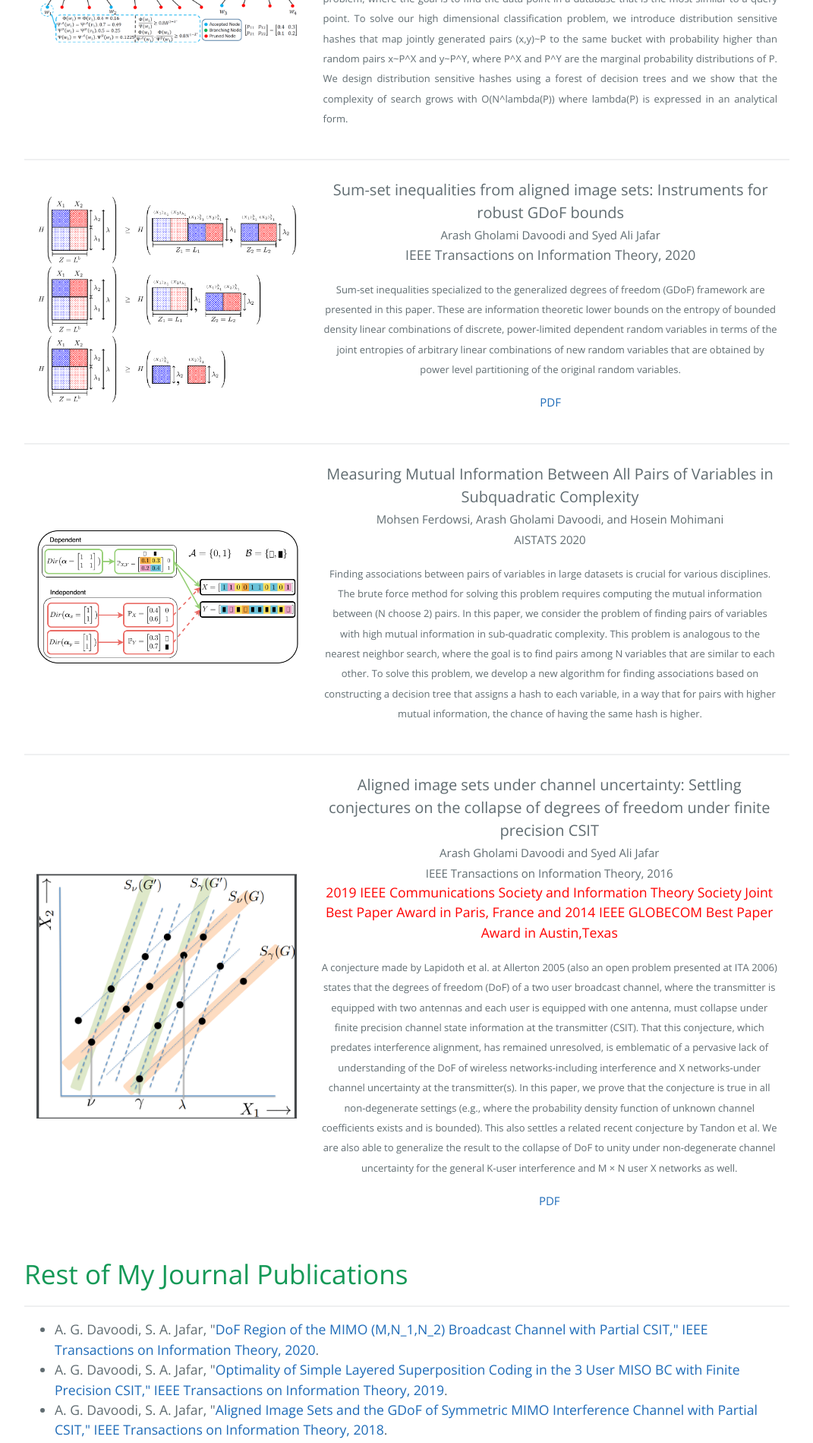
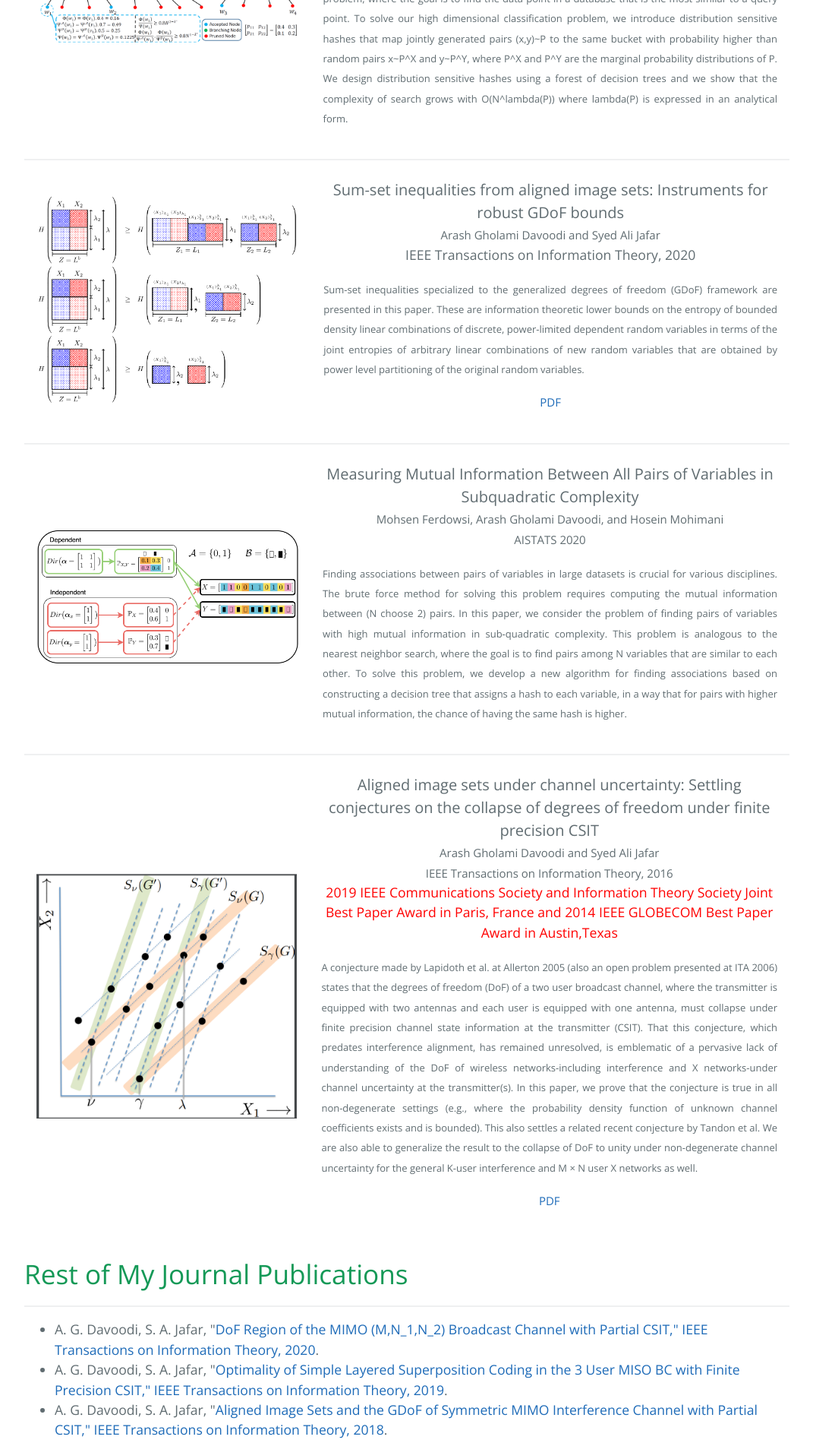
Before and after one commit to arashgholami/arashgholami.github.io, a Jekyll site: the page built from index.md, in a window 1280 px wide. Shown: the part 1051-2950 px from the top of the page at 76% size, without its empty margins (104-1175 px from the left). Built offline with Jekyll 4.4.1, drawn with Linux system fonts in a browser that asks for light colours.

Commit message:
Update index.md

```diff
--- a/index.md
+++ b/index.md
@@ -56,14 +56,14 @@ layout: default
             <font style="font-size:15px">Arash Gholami Davoodi and Syed Ali Jafar</font><br>
               IEEE Transactions  on Information Theory, 2020<br>
              </p>
-             <p align="justify" class="text right-align text-large add-top-margin" style="width:100%;" align="center">
+             <p align="justify" class="text right-align text-large add-top-margin" style="width:100%;" >
             <font style="font-size:13px">Sum-set inequalities specialized to the generalized degrees of freedom (GDoF)
 framework are presented in this paper. These are information theoretic lower bounds on the entropy of bounded density
 linear combinations of discrete, power-limited dependent random variables in terms of the joint
 entropies of arbitrary linear combinations of new random variables that are obtained by power
 level partitioning of the original random variables. </font><br>
                 </p>
-           <p  class="text right-align text-large add-top-margin" align="center">
+           <p class="text right-align text-large add-top-margin" style="width:100%;" align="center">
 <font style="font-size:15px"> <a href="https://arxiv.org/pdf/1703.01168.pdf">PDF</a> </font>
           </p>
         </td>
@@ -87,7 +87,7 @@ level partitioning of the original random variables. </font><br>
             <font style="font-size:15px">Mohsen Ferdowsi, Arash Gholami Davoodi,  and Hosein Mohimani<br>
             AISTATS 2020</font><br>
             </p>
-            <p align="justify" class="text right-align text-large add-top-margin" align="center">
+            <p align="justify" class="text right-align text-large add-top-margin" >
             <font style="font-size:13px">Finding associations between pairs of variables in large datasets is crucial for various disciplines. The brute force method for solving this problem requires computing the mutual information between (N choose 2) pairs. In this paper, we consider the problem of finding pairs of variables with high mutual information in sub-quadratic complexity. This problem is analogous to the nearest neighbor search, where the goal is to find pairs
 among N variables that are similar to each other. To solve this problem, we develop a
 new algorithm for finding associations based on constructing a decision tree that assigns a
@@ -115,7 +115,7 @@ of having the same hash is higher. </font><br>
                  IEEE Transactions on Information Theory, 2016</font><br>
               <font style="color:red;"> 2019 IEEE Communications Society and Information Theory Society Joint Best Paper Award in Paris, France and 2014 IEEE GLOBECOM Best Paper Award in Austin,Texas </font><br>
              </p>
-             <p align="justify" class="text right-align text-large add-top-margin" align="center">
+             <p align="justify" class="text right-align text-large add-top-margin" >
                <font style="font-size:13px">A conjecture made by Lapidoth et al. at Allerton 2005 (also an open problem presented at ITA 2006) states that the degrees of freedom (DoF) of a two user broadcast channel, where the transmitter is equipped with two antennas and each user is equipped with one antenna, must collapse under finite precision channel state information at the transmitter (CSIT). That this conjecture, which predates interference alignment, has remained unresolved, is emblematic of a pervasive lack of understanding of the DoF of wireless networks-including interference and X networks-under channel uncertainty at the transmitter(s). In this paper, we prove that the conjecture is true in all non-degenerate settings (e.g., where the probability density function of unknown channel coefficients exists and is bounded). This also settles a related recent conjecture by Tandon et al. We are also able to generalize the result to the collapse of DoF to unity under non-degenerate channel uncertainty for the general K-user interference and M × N user X networks as well. </font><br>
                 </p>
            <p  class="text right-align text-large add-top-margin" align="center">
```
